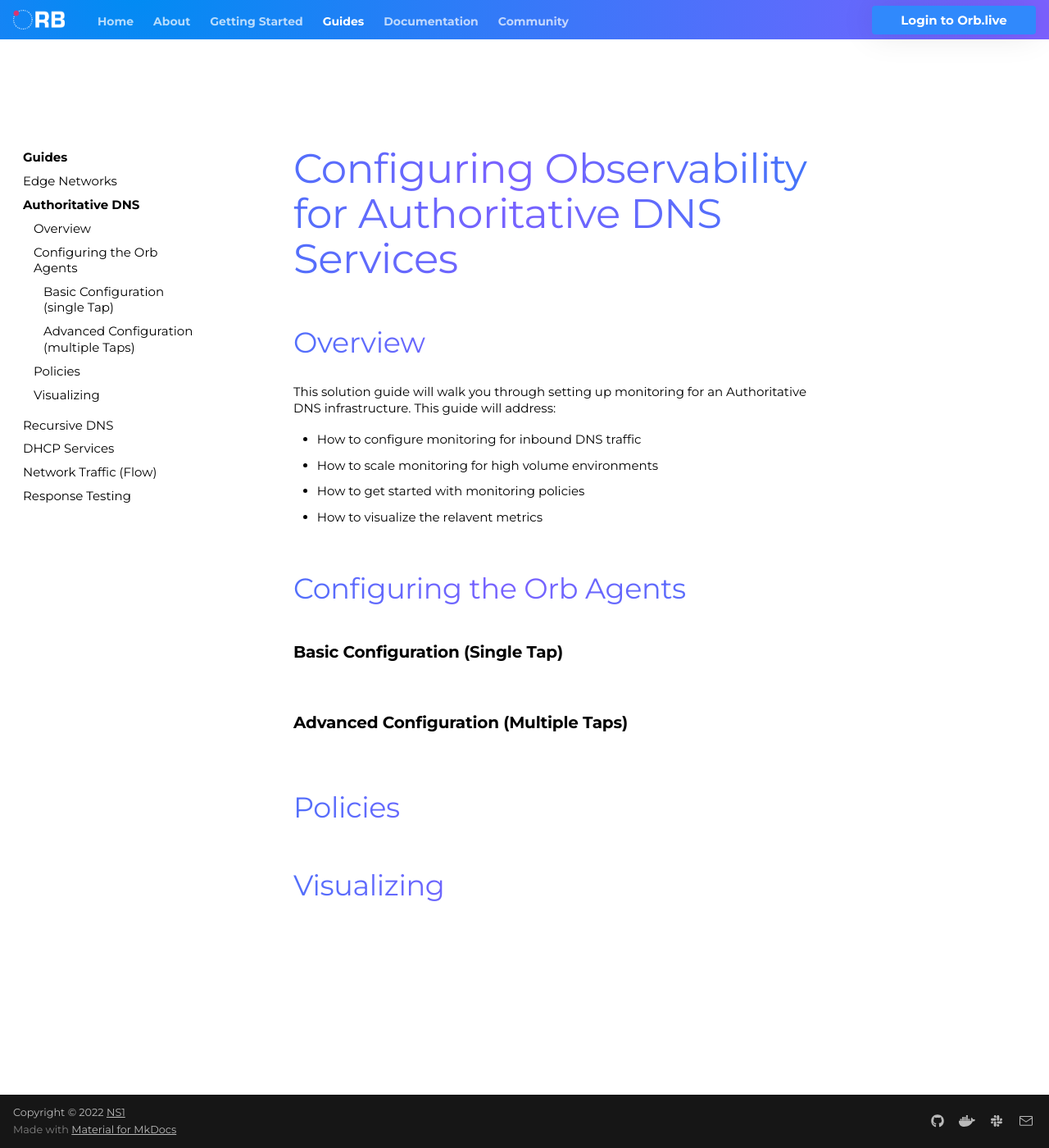
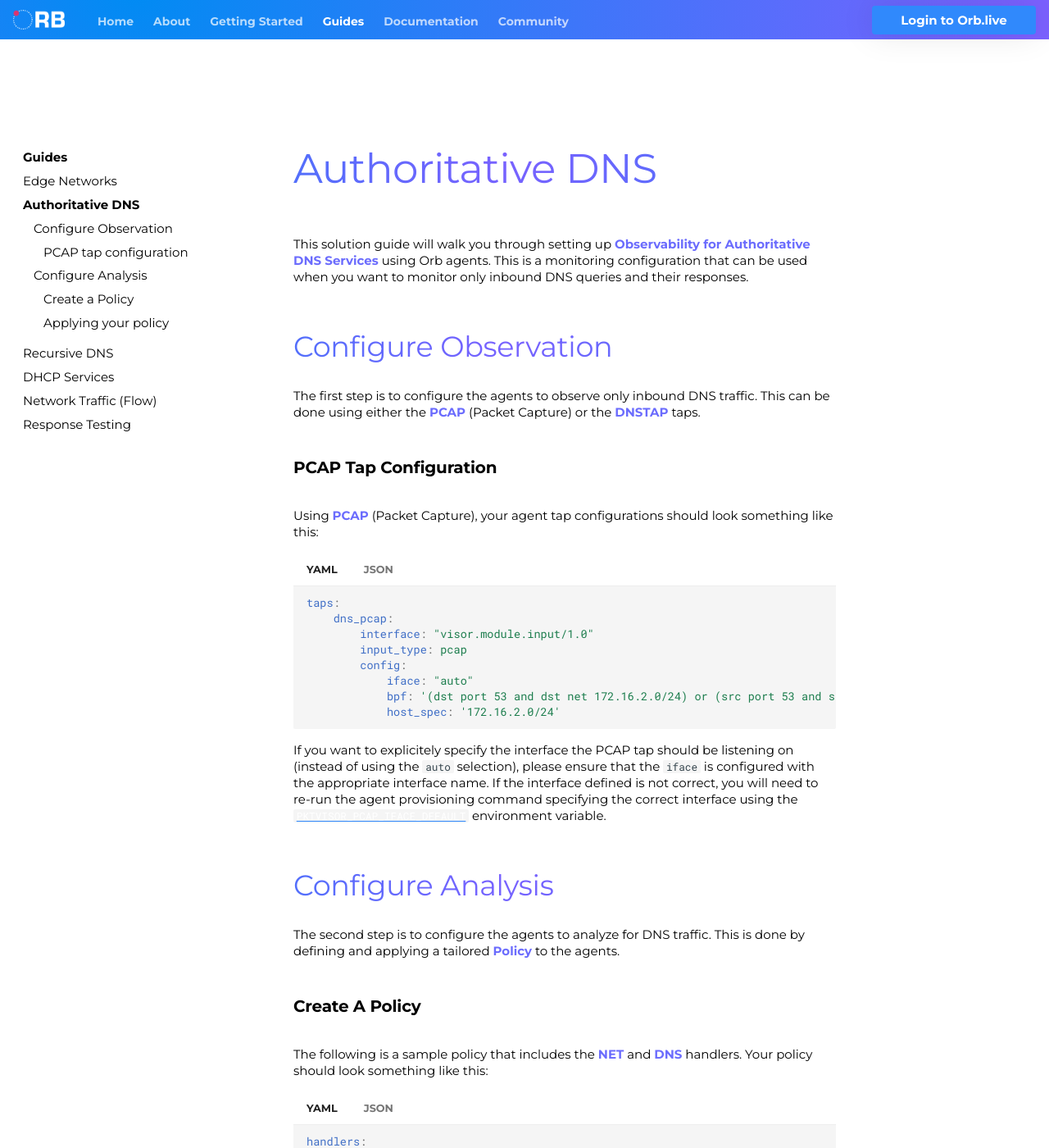
Before and after one commit to orb-community/orb-website, an MkDocs documentation site: the page built from docs/guides/authoritative_dns.md, in a window 1280 px wide and 1400 px high. Shown: the whole window at 82% size. Built offline with MkDocs 1.6.1 and Material for MkDocs 9.7.7, drawn with Linux system fonts in a browser that asks for light colours; some of the changed text lies outside the part shown.

Commit message:
More guide changes

````diff
--- a/docs/guides/authoritative_dns.md
+++ b/docs/guides/authoritative_dns.md
@@ -1,20 +1,102 @@
-# Configuring Observability for Authoritative DNS Services
+This solution guide will walk you through setting up ==Observability for Authoritative DNS Services== using Orb agents. This is a monitoring configuration that can be used when you want to monitor only inbound DNS queries and their responses.
 
-## Overview
+## Configure Observation
 
-This solution guide will walk you through setting up monitoring for an Authoritative DNS infrastructure. This guide will address:
+The first step is to configure the agents to observe only inbound DNS traffic. This can be done using either the ==PCAP== (Packet Capture) or the ==DNSTAP== taps.
 
-* How to configure monitoring for inbound DNS traffic
-* How to scale monitoring for high volume environments
-* How to get started with monitoring policies
-* How to visualize the relavent metrics
+### PCAP tap configuration
 
-## Configuring the Orb Agents
+Using ==PCAP== (Packet Capture), your agent tap configurations should look something like this:
 
-### Basic Configuration (single Tap)
+=== "YAML"
+    ```yaml
+    taps:
+        dns_pcap:
+            interface: "visor.module.input/1.0"
+            input_type: pcap
+            config:
+                iface: "auto"
+                bpf: '(dst port 53 and dst net 172.16.2.0/24) or (src port 53 and src net 172.16.2.0/24)'
+                host_spec: '172.16.2.0/24'
+    ```
+=== "JSON"
+    ```json
+    {
+        "taps": {
+            "dns_pcap": {
+                "config": {
+                    "iface": "auto",
+                    "bpf": "(dst port 53 and dst net 172.16.2.0/24) or (src port 53 and src net 172.16.2.0/24)",
+                    "host_spec": "172.16.2.0/24"
+                },
+                "input_type": "pcap",
+                "interface": "visor.module.input/1.0"
+            }
+        }
+    }
+    ```
 
-### Advanced Configuration (multiple Taps)
+If you want to explicitely specify the interface the PCAP tap should be listening on (instead of using the `auto` selection), please ensure that the `iface` is configured with the appropriate interface name. If the interface defined is not correct, you will need to re-run the agent provisioning command specifying the correct interface using the [`PKTVISOR_PCAP_IFACE_DEFAULT`](/documentation/running_orb_agent#sample-provisioning-commands) environment variable.
 
-## Policies
+## Configure Analysis
 
-## Visualizing
+The second step is to configure the agents to analyze for DNS traffic. This is done by defining and applying a tailored ==Policy== to the agents.
+
+### Create a Policy
+
+The following is a sample policy that includes the ==NET== and ==DNS== handlers. Your policy should look something like this:
+
+=== "YAML"
+    ```yaml
+    handlers:
+        modules:
+            - handler_dns_1:
+                config:
+                    public_suffix_list: true
+                metric_groups:
+                    enable:
+                        - top_ecs
+                type: dns
+            - handler_net_1:
+                type: net
+    input:
+        input_type: pcap
+        tap: dns_pcap
+    kind: collection
+    ```
+=== "JSON"
+    ```json
+    "handlers": {
+        "modules": [
+            {
+                "handler_dns_1": {
+                    "config": {
+                        "public_suffix_list": true
+                    },
+                    "metric_groups": {
+                        "enable": [
+                            "top_ecs"
+                        ]
+                    },
+                    "type": "dns"
+                }
+            },
+            {
+                "handler_net_1": {
+                    "type": "net"
+                }
+            }
+        ]
+    },
+    "input": {
+        "input_type": "pcap",
+        "tap": "dns_pcap"
+    },
+    "kind": "collection"
+    ```
+
+For a more tailored DNS policy to filter on specific traffic or to add (or exclude) specific metrics, please refer to the [Orb Policy Reference](/documentation/advanced_policies).
+
+### Applying your policy
+
+The final step is to apply your policy by creating a [Dataset](/getting_started/#create-a-dataset), which links your agents (through an [Agent Group](/getting_started/#create-an-agent-group)) with your policy and the [Sink](/getting_started/#create-a-sink) where you want to send your metrics.
````
Also changed, not shown: docs/guides/dhcp_services.md (+3 -3 lines).
